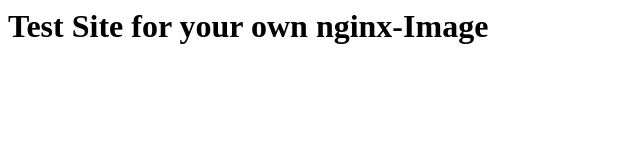
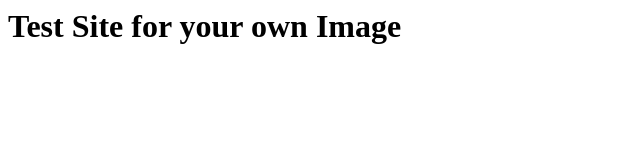
Before and after one commit to zahlenhelfer/docker-ghcr-ghaction-nginx, a plain HTML site: page index.html in a window 1280 px wide. Shown: the whole page, without its empty margins (0-640 px from the left). Drawn offline with Linux system fonts and the light colour scheme.

Commit message:
Update index.html

```diff
--- a/index.html
+++ b/index.html
@@ -1 +1 @@
-<h1>Test Site for your own nginx-Image</h1>
+<h1>Test Site for your own Image</h1>
```
